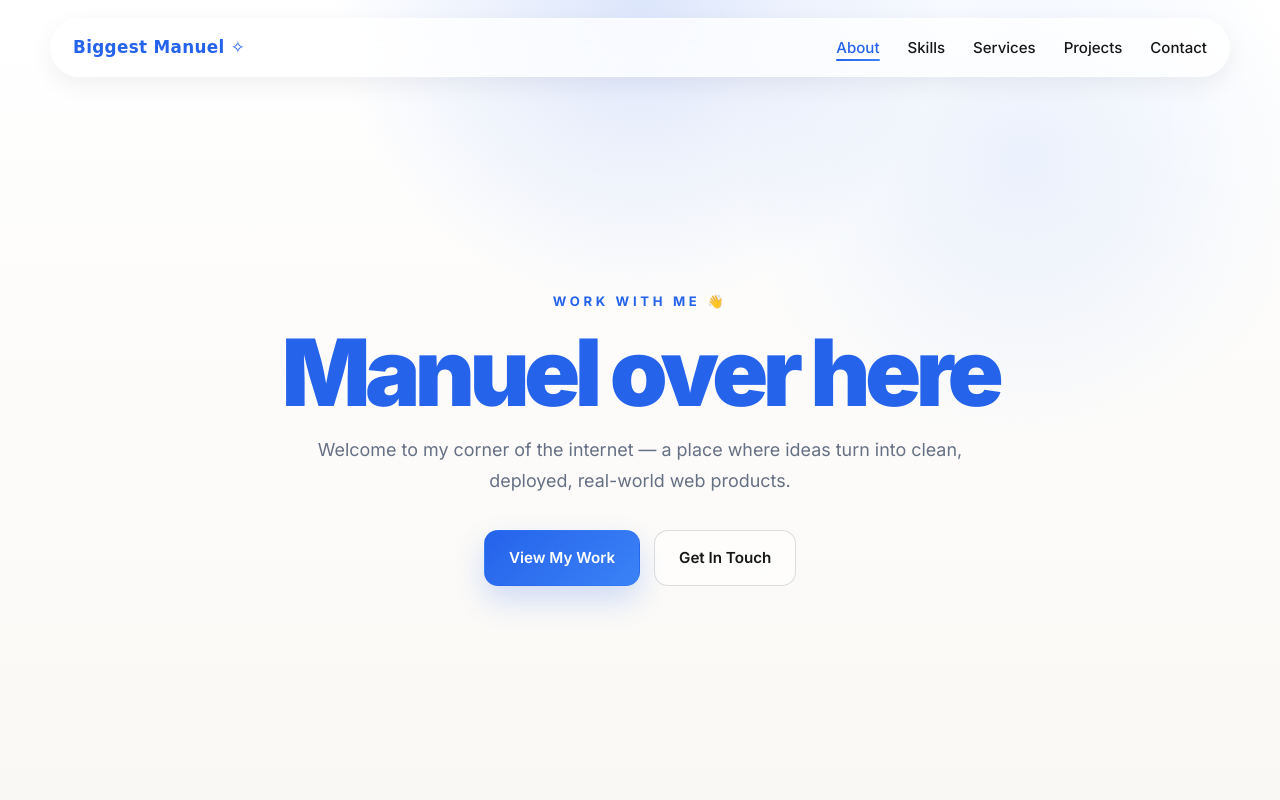
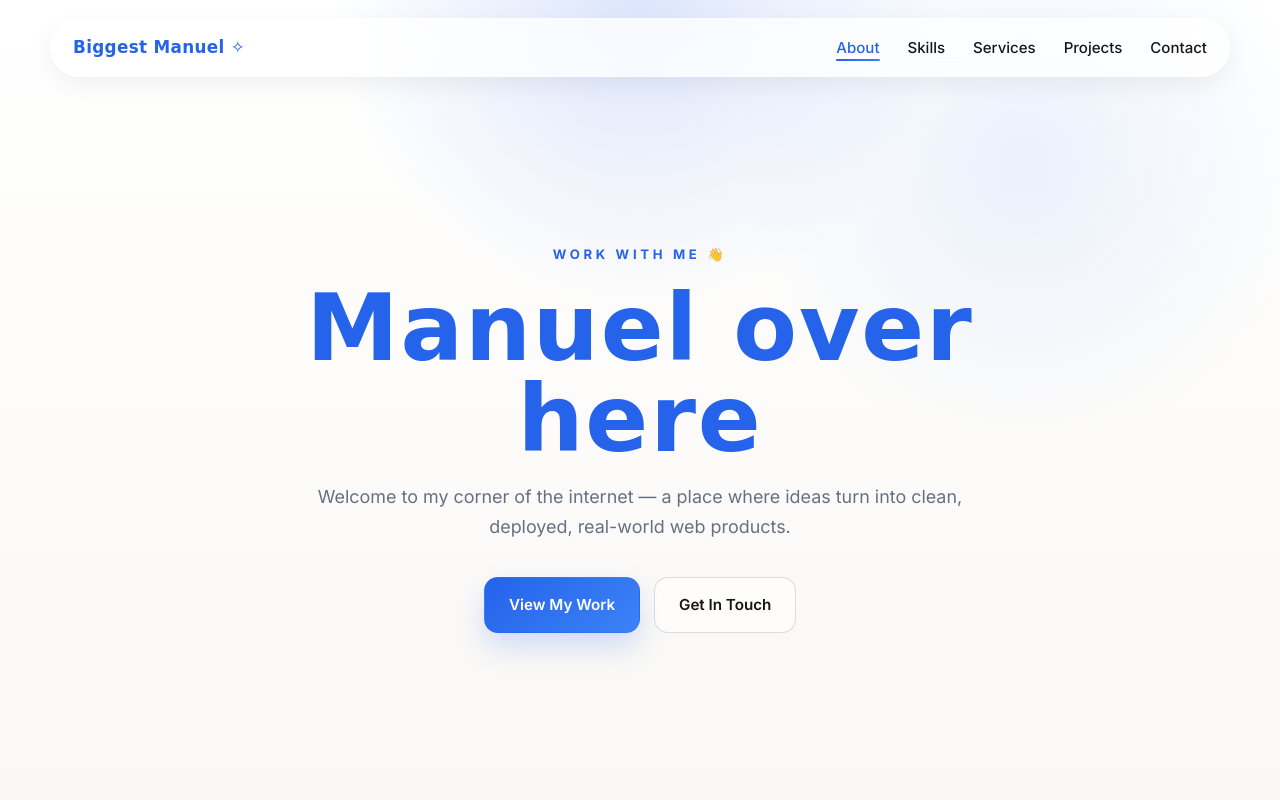
Before and after one commit to biggestmanuel/manuel-portfolio, a plain HTML site: page index.html in a window 1280 px wide. Shown: the top 800 px of the page. Drawn offline with nearby package versions, Linux system fonts and the light colour scheme; a web font is replaced by a local one.

Commit message:
change of h1... againn

```diff
--- a/index.html
+++ b/index.html
@@ -50,7 +50,7 @@
     <header class="hero">
       <div class="hero-content">
         <p class="hero-greeting">WORK WITH ME 👋</p>
-        <h1><span>Manuel over here</span></h1>
+        <h1><span class="fraktur">Manuel over here</span></h1>
         <p class="hero-title">
           Welcome to my corner of the internet — a place where ideas turn into clean, deployed, real-world web products.
         </p>
```
